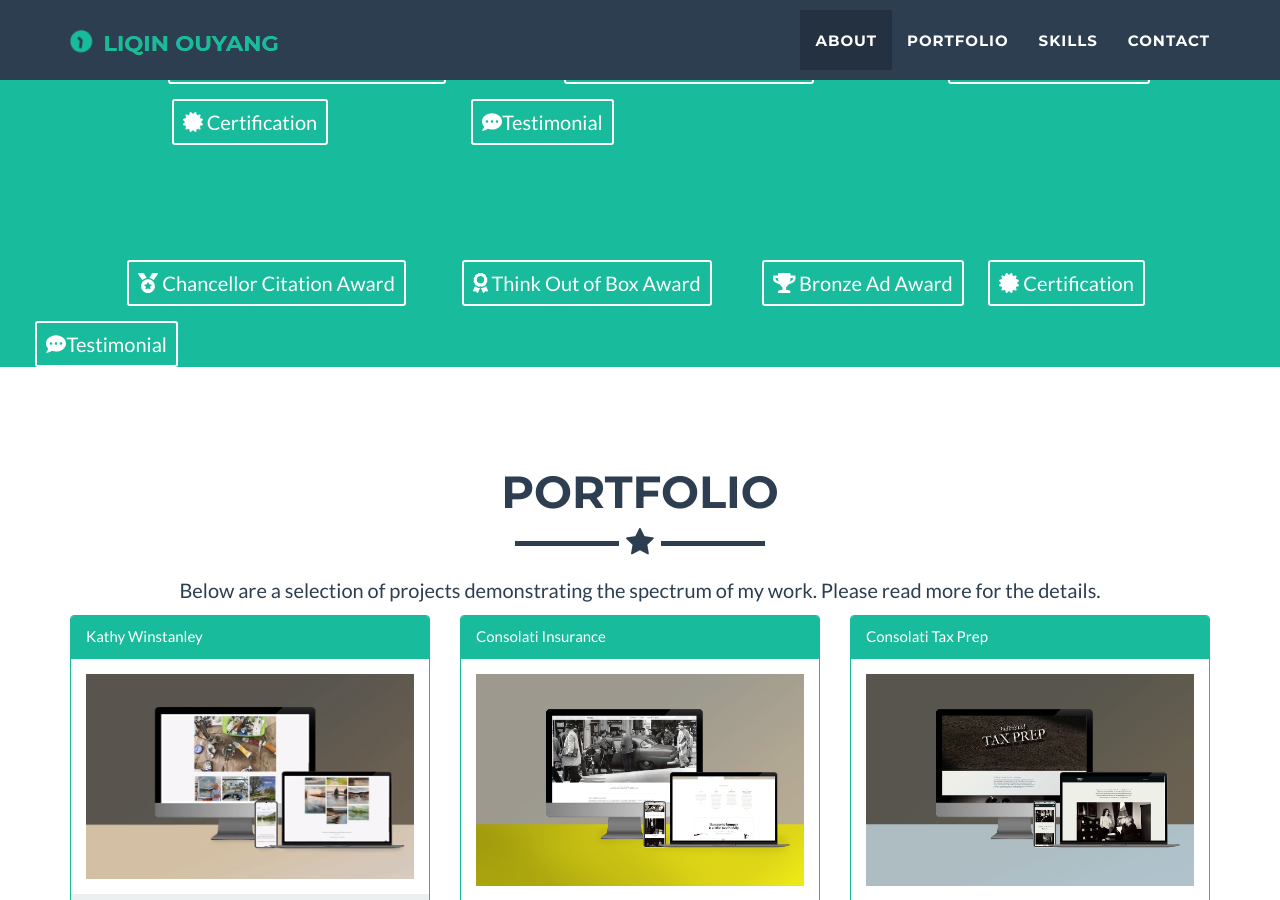
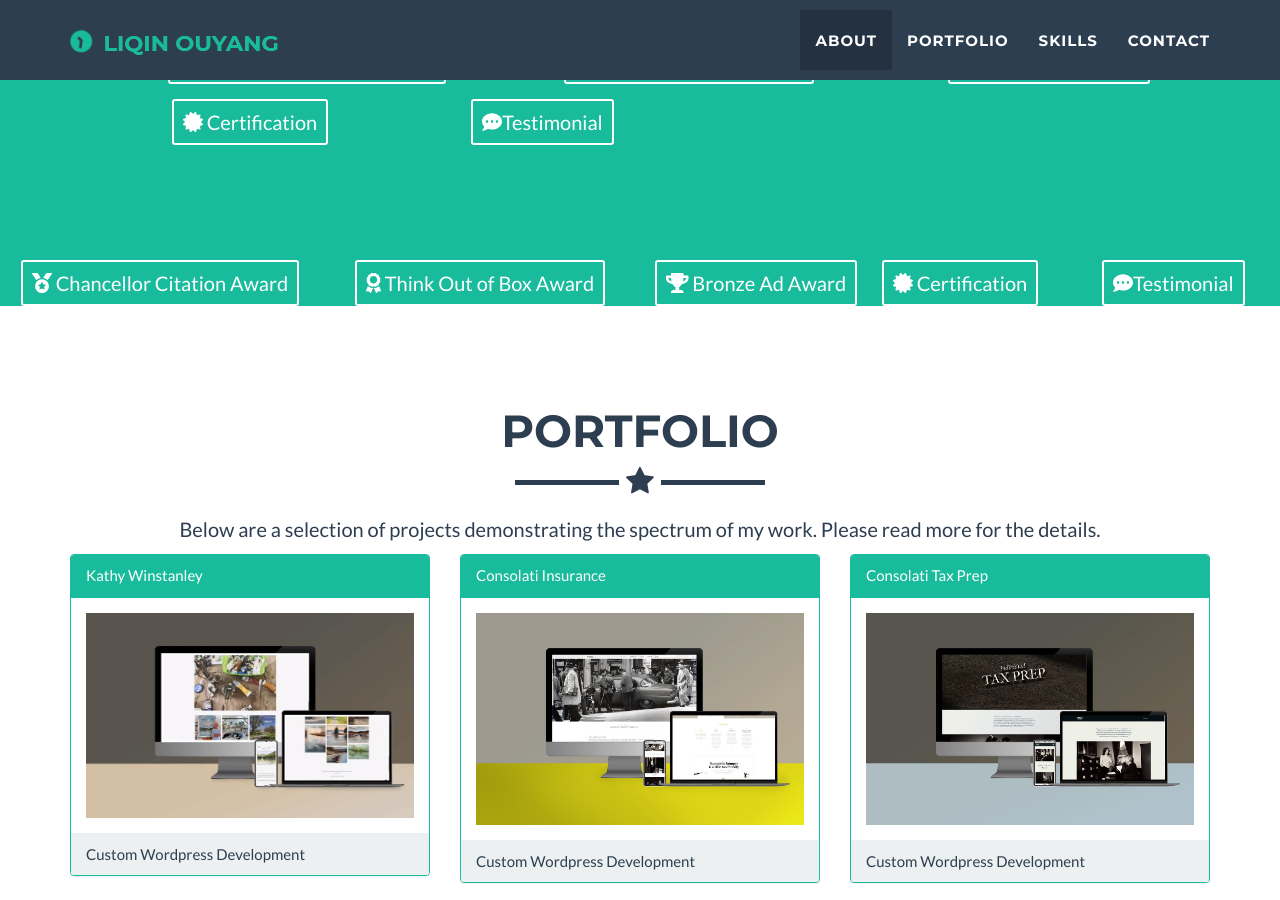
Before and after one commit to hbxtoylq/hbxtoylq.github.io, a Jekyll site: the page built from index.html, in a window 1280 px wide and 900 px high, scrolled down 502 px. Built offline with Jekyll 4.4.1, drawn with Linux system fonts in a browser that asks for light colours; nearby versions of some CDN libraries.

Commit message:
Update header.html

```diff
--- a/_includes/header.html
+++ b/_includes/header.html
@@ -51,7 +51,7 @@
 
      </div>
 	    <div class="row"><div class="col-lg-12">
-                         <div class="col-lg-3 col-lg-offset-1 text-center">
+                         <div class="col-lg-3  text-center">
                                 <a href="img/reward/award2.png" class="btn btn-sm btn-outline" target="_blank">
                                  <i class="fas fa-medal"></i> Chancellor Citation Award </a>
                          </div>
```
